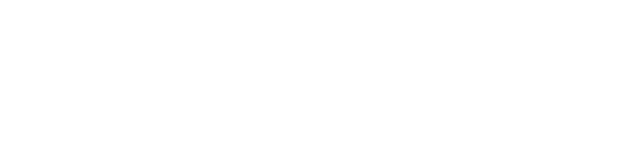
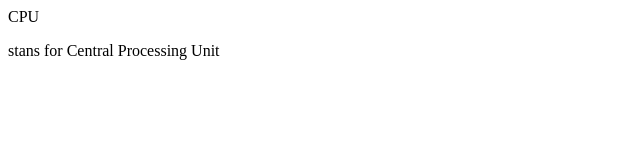
Before and after one commit to iamneo-production/aebcabcfebdadaeccdfffebaeceaec, a website: page public/index.html in a window 1280 px wide. Shown: the whole page, without its empty margins (0-640 px from the left). Drawn offline with Linux system fonts and the light colour scheme.

Commit message:
Backup Commit

```diff
--- a/public/index.html
+++ b/public/index.html
@@ -8,6 +8,7 @@
     <link rel="stylesheet" href="style.css" />
 </head>
 <body>
-    <h1></h1>
+    <h>CPU</h>
+    <p>stans for Central Processing Unit</p>
 </body>
 </html>
```
